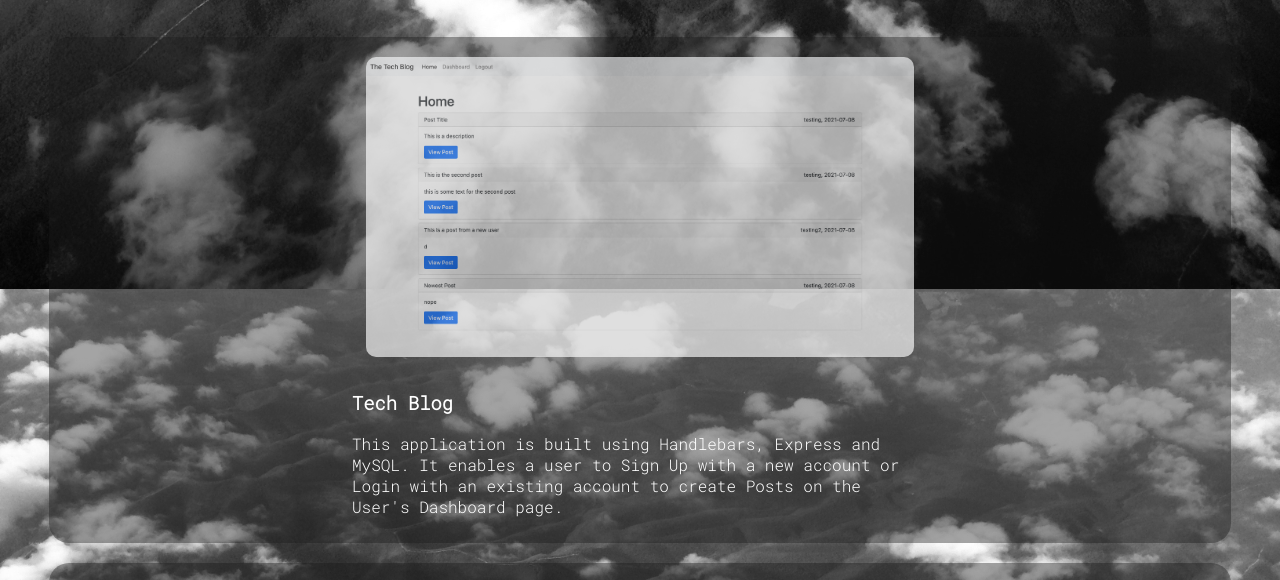
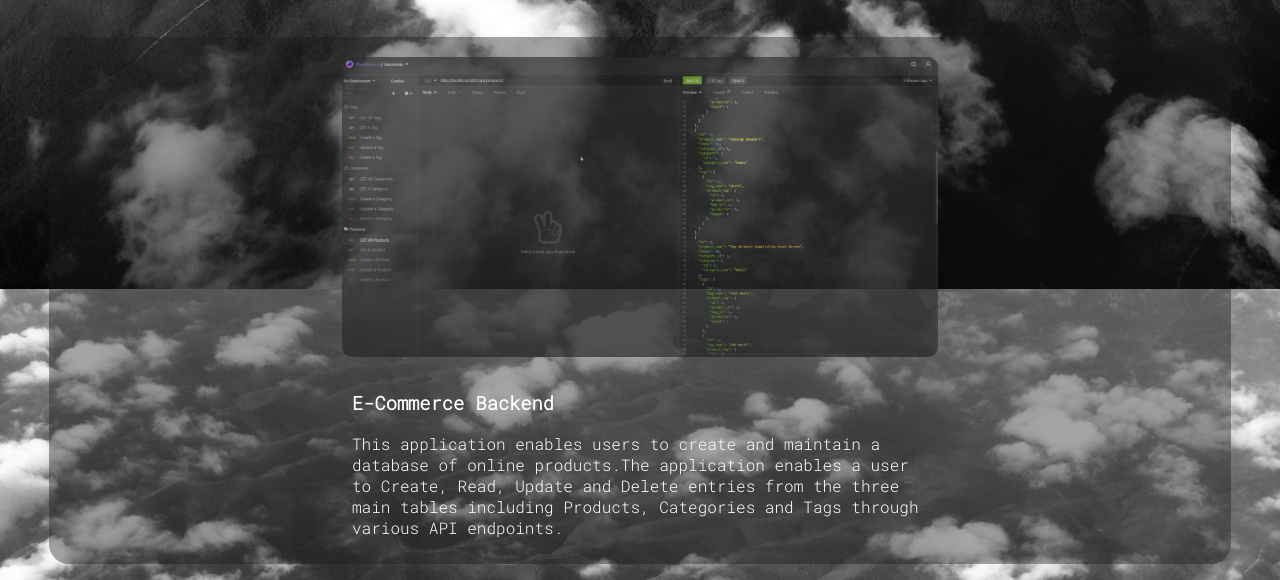
Before and after one commit to ayfor/portfolio, a plain HTML site: page index.html in a window 1280 px wide. Shown: the part 671-1251 px from the top of the page. Drawn offline with nearby package versions, Linux system fonts and the light colour scheme.

Commit message:
added ecommerce project

```diff
--- a/index.html
+++ b/index.html
@@ -56,6 +56,17 @@
 
     <!-- Section with project tiles where each tile represents a unique project or application -->
     <section id="projects-section" >
+        <article class="projects" id="header-project">
+            <div class="thumbnail">
+                <a href="https://github.com/ayfor/ecommerce_back_end" target="_blank">
+                    <img src="./assets/images/ecommerce_screenshot.png"/>
+                </a>
+            </div>
+            <div class="project-description">
+                <h1>E-Commerce Backend</h1>
+                <p>This application enables users to create and maintain a database of online products.The application enables a user to Create, Read, Update and Delete entries from the three main tables including Products, Categories and Tags through various API endpoints.</p>
+            </div>
+        </article>
         <article class="projects" id="header-project">
             <div class="thumbnail">
                 <a href="https://github.com/ayfor/tech_blog" target="_blank">
```
Also changed, not shown: assets/images/ecommerce_screenshot.png (added), assets/images/employee_screenshot.png (added).
